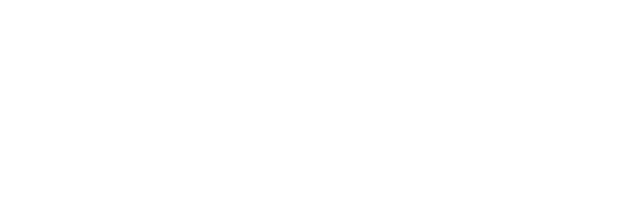
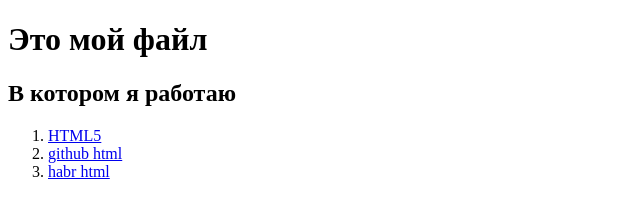
Before and after one commit to Fr3aqyy/task-html, a website: page src/index.html in a window 1280 px wide. Shown: the whole page, without its empty margins (0-640 px from the left). Drawn offline with Linux system fonts and the light colour scheme.

Commit message:
Задание по HTML

```diff
--- a/src/index.html
+++ b/src/index.html
@@ -3,5 +3,15 @@
     <head>
         <title>HTML</title>
     </head>
-    <body></body>
+    <body>
+            <h1>Это мой файл</h1>
+            <h2>В котором я работаю</h2>
+            <ol>
+                <li><a href="https://html.spec.whatwg.org">HTML5</a></li>
+                <li><a href="https://github.com/trending/html">github html</li>
+                <li><a href="https://habr.com/ru/sandbox/94597">habr html</li>
+            </ol>
+
+
+    </body>
 </html>
```
